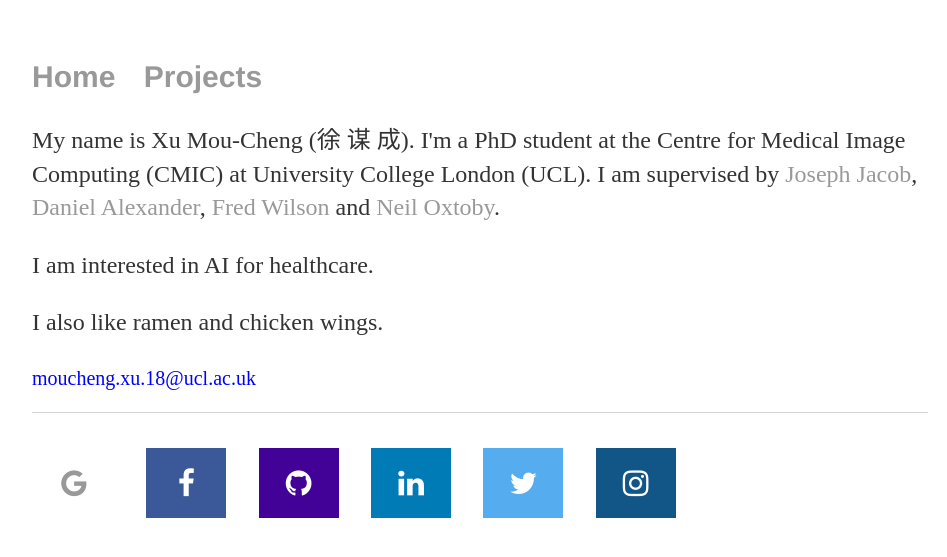
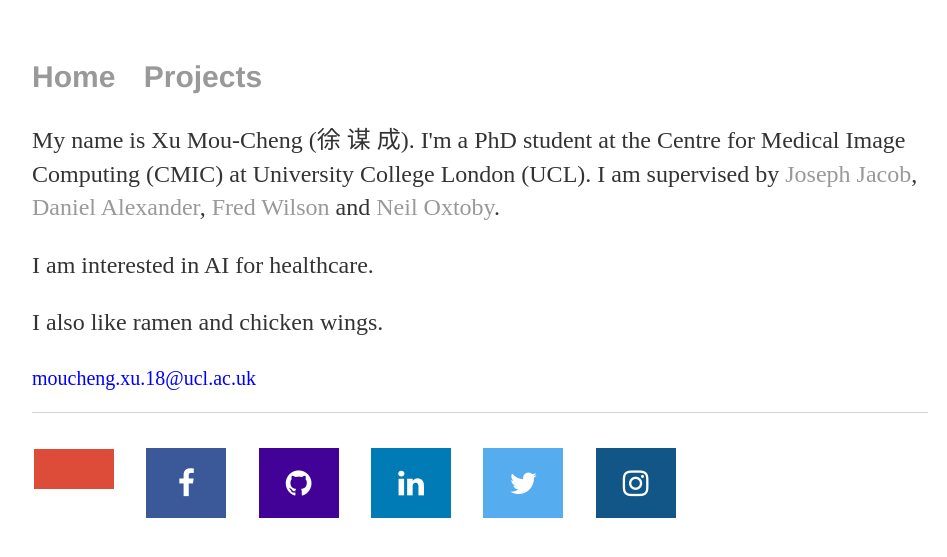
Before and after one commit to moucheng2017/mouchengxu.github.io, a Jekyll site: the page built from index.html, in a window 1280 px wide. Shown: the top 557 px of the page, without its empty margins (160-1107 px from the left). Built offline with Jekyll 4.4.1, drawn with Linux system fonts in a browser that asks for light colours.

Commit message:
Update default.html

```diff
--- a/_layouts/default.html
+++ b/_layouts/default.html
@@ -20,7 +20,7 @@
 			</div><!-- /.container -->
 			<footer>
 	    		<ul>
-				<li><a href="https://scholar.google.com/citations?user=7uJJaLIAAAAJ&hl=en" class="fa fa-google"></a></li>
+				<li><a href="https://scholar.google.com/citations?user=7uJJaLIAAAAJ&hl=en" class="fa fa-google-scholar"></a></li>
 				<li><a href="https://www.facebook.com/moucheng.xu.1" class="fa fa-facebook"></a></li>
 				<li><a href="https://github.com/moucheng2017" class="fa fa-github"></a></li>
 				<li><a href="https://www.linkedin.com/in/moucheng-xu/" class="fa fa-linkedin"></a></li>
```
